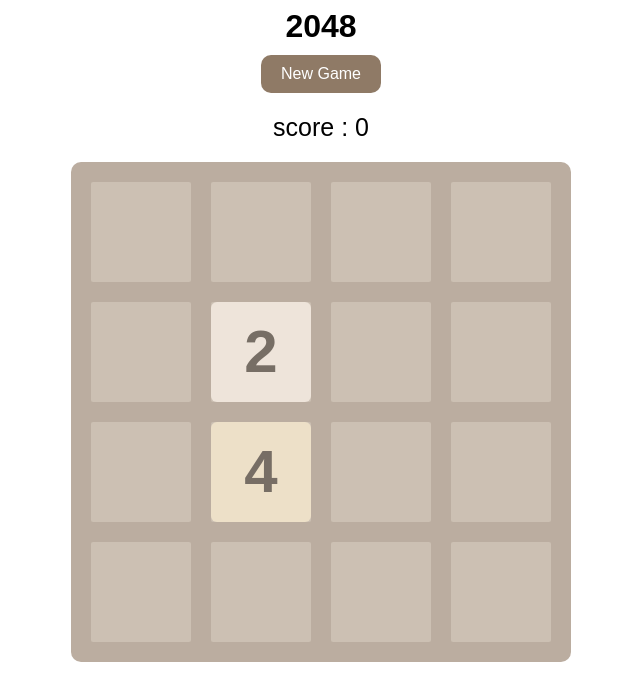
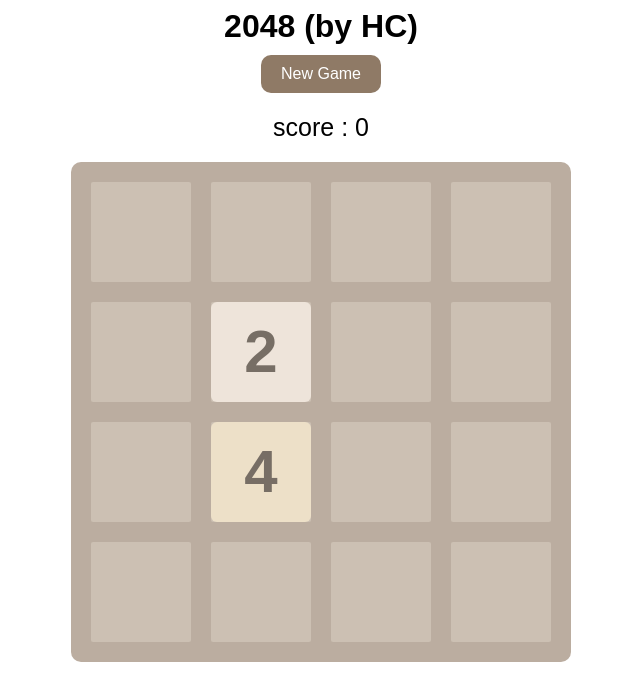
Before and after one commit to ACoderNHC/2048, a plain HTML site: page index.html in a window 1280 px wide. Shown: the whole page, without its empty margins (319-959 px from the left). Drawn offline with Linux system fonts and the light colour scheme.

Commit message:
增加名字

```diff
--- a/index.html
+++ b/index.html
@@ -16,7 +16,7 @@
 </head>
 <body>
     <header>
-        <h1>2048</h1>
+        <h1>2048 (by HC)</h1>
         <a href="javascript:newgame()"; id="newgamebutton">New Game</a>
         <p>score : <span id="score">0</span></p>
     </header>
```
